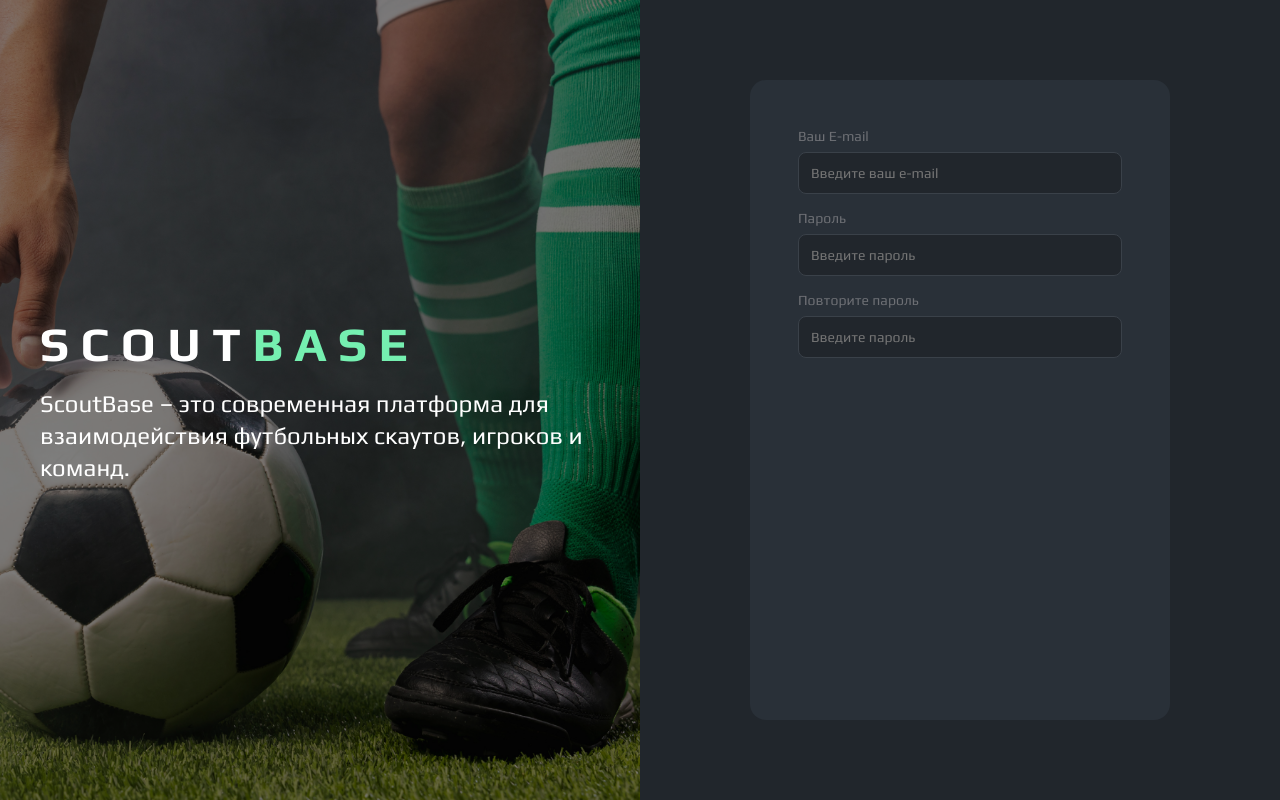
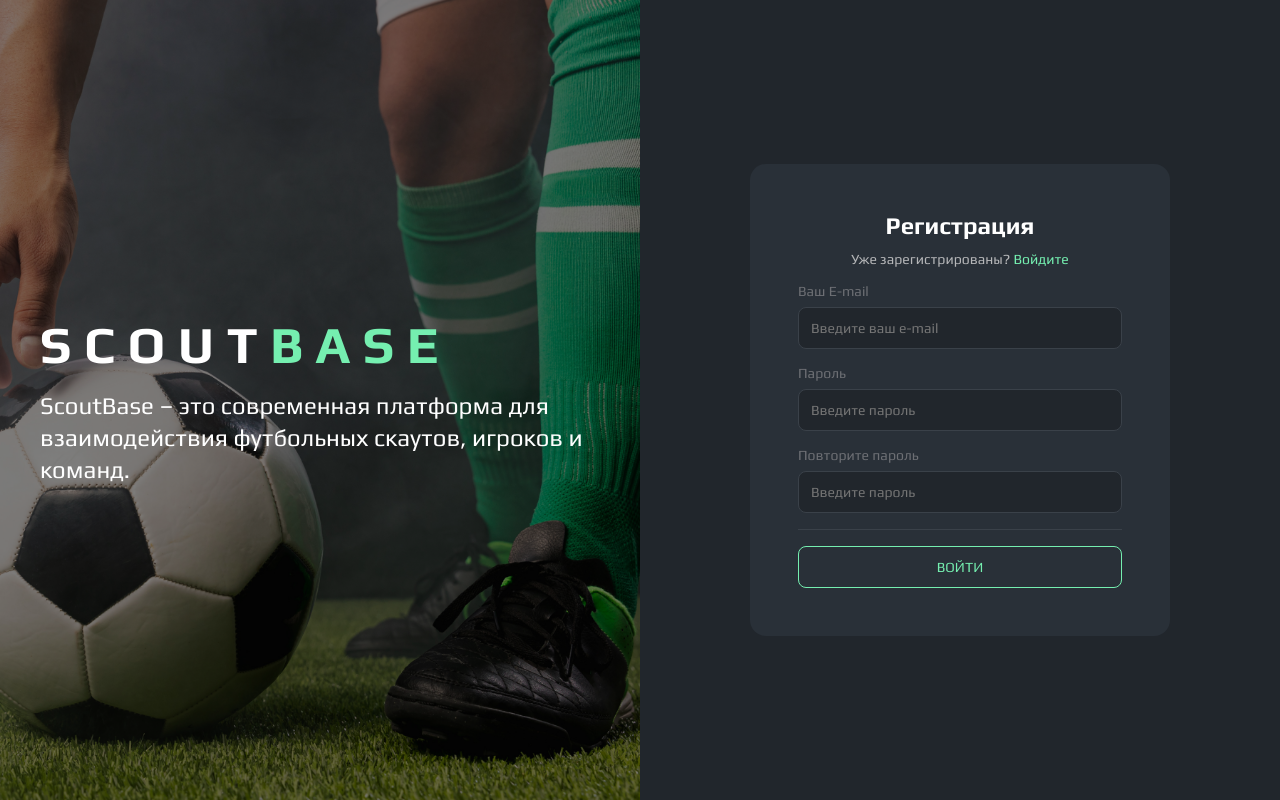
Before and after one commit to AndreiExtr/Web_ScoutBase, a Vue app: page / in a window 1280 px wide. Built offline with nearby package versions, Linux system fonts and the light colour scheme.

Commit message:
add login

```diff
--- /dev/null
+++ b/src/components/ButtonUI.vue
@@ -0,0 +1,50 @@
+<template>
+  <button class="button" @click="onClick">
+    {{ text }}
+  </button>
+</template>
+
+<script>
+export default {
+  name: 'ButtonUI',
+  props: {
+    text: { type: String, required: true }
+  },
+  emits: ['click'],
+  methods: {
+    onClick () {
+      this.$emit('click')
+    }
+  }
+}
+</script>
+
+<style lang="scss">
+$primary-color: #75efb0;
+.button {
+  width: 100%;
+  padding: 12px;
+  background-color: #293038;
+  border: 1px solid $primary-color;
+  border-radius: 8px;
+  color: $primary-color;
+  font-size: 14px;
+  font-weight: 400;
+  text-transform: uppercase;
+  cursor: pointer;
+  transition: background-color 0.3s ease;
+
+  &:hover {
+    background-color: $primary-color;
+    border: 1px solid $primary-color;
+    color: #293038;
+  }
+
+  &:active {
+    background-color: #4fc288;
+    border: 1px solid #4fc288;
+    color: #293038;
+  }
+}
+
+</style>
--- a/src/components/InputField.vue
+++ b/src/components/InputField.vue
@@ -32,7 +32,6 @@ $text-label: #6d6f74;
   display: flex;
   flex-direction: column;
   align-items: flex-start;
-  margin-bottom: 16px;
   width: 100%;
 
   &__label {
--- a/src/views/LoginView.vue
+++ b/src/views/LoginView.vue
@@ -10,6 +10,10 @@
     <div class="home__login">
       <div class="home__login-forms">
         <form class="form">
+          <div class="form__title">
+            <h3>Регистрация</h3>
+            <p>Уже зарегистрированы? <a href="#">Войдите</a></p>
+          </div>
           <InputField
             label="Ваш E-mail"
             id="email"
@@ -28,6 +32,8 @@
             type="password"
             placeholder="Введите пароль"
           />
+          <hr>
+          <ButtonUI text="Войти" @click="submitForm" />
         </form>
       </div>
     </div>
@@ -36,10 +42,12 @@
 
 <script>
 import InputField from '@/components/InputField.vue'
+import ButtonUI from '@/components/ButtonUI.vue'
 export default {
   name: 'LoginView',
   components: {
-    InputField
+    InputField,
+    ButtonUI
   }
 }
 </script>
@@ -47,6 +55,7 @@ export default {
 <style lang="scss">
 $primary-color: #75efb0;
 $text-color: #fff;
+$text-label: #6d6f74;
 
 .home{
   height: 100vh;
@@ -77,7 +86,7 @@ $text-color: #fff;
       h1{
         font-weight: 700;
         letter-spacing: .24em;
-        font-size:48px;
+        font-size:52px;
         text-transform: uppercase;
         color: $text-color;
 
@@ -116,20 +125,52 @@ $text-color: #fff;
     width: 100%;
     height: 100vh;
     padding: 40px;
+    display: flex;
+    flex-direction: column;
+    justify-content: center;
 
     &-forms{
       display: flex;
       justify-content: center;
       flex-direction: row;
-      height: 100%;
 
       .form{
         background: #293038;
+        height: auto;
         width: 100%;
         max-width: 420px;
         border-radius: 16px;
         padding: 48px;
         margin: 40px auto;
+        display: flex;
+        flex-direction: column;
+        gap: 16px;
+
+        &__title{
+          display: flex;
+          flex-direction: column;
+          gap: 12px;
+
+          h3{
+            font-size: 24px;
+            font-weight: 700;
+          }
+
+          p{
+            font-size: 14px;
+            color: #b5b6b8;
+
+            a{
+              color: $primary-color;
+            }
+          }
+        }
+
+        hr{
+          background-color: #3a4149;
+          width: 100%;
+          height: 1px;
+        }
       }
     }
   }
```
